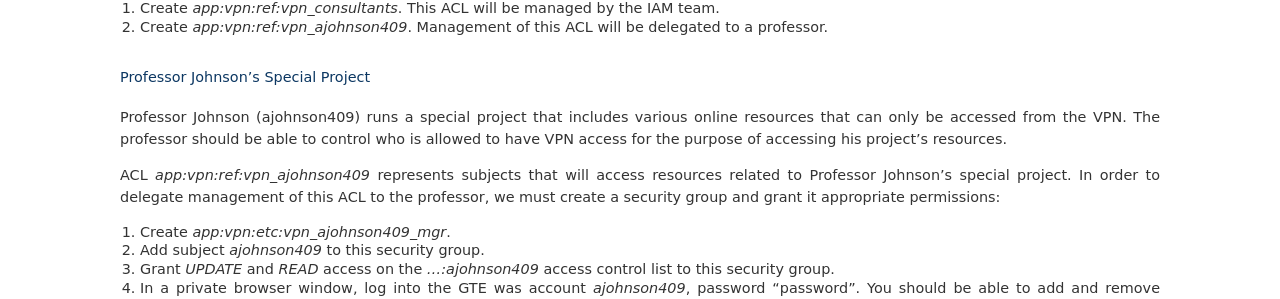
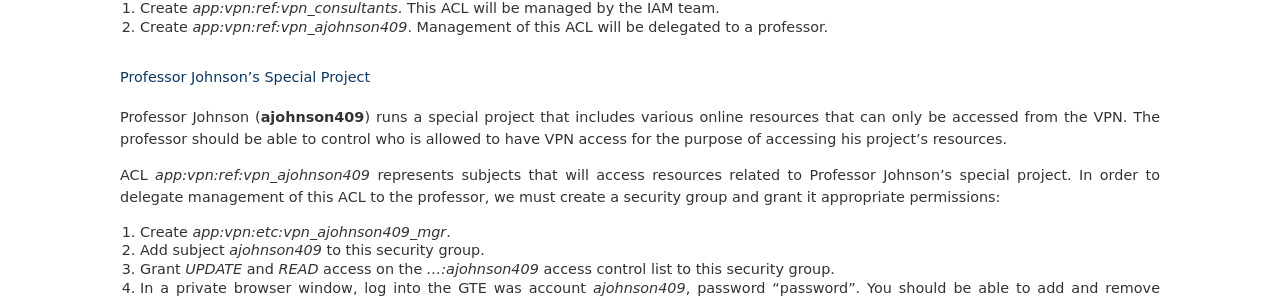
Before and after one commit to cwaldbieser/grouper401_docs, a Sphinx documentation site: the page built from docs/401.1.rst, in a window 1280 px wide and 900 px high, scrolled down 2364 px. Shown: the part 151-450 px from the top of the window. Built offline with Sphinx 7.4.7, drawn with Linux system fonts in a browser that asks for light colours.

Commit message:
Minor markup changes; kill smart quotes.

```diff
--- a/docs/401.1.rst
+++ b/docs/401.1.rst
@@ -9,7 +9,7 @@
 * Use group math and reference groups to analyze legacy authorization groups
 * Translate natural language policy into Grouper digital policy
 * Implement distributed access management
-* Use Grouper to answer access management questions such as “who” and “why”
+* Use Grouper to answer access management questions such as "who" and "why"
 
 --------------
 Lab Components
@@ -162,7 +162,7 @@
 Professor Johnson's Special Project
 +++++++++++++++++++++++++++++++++++
 
-Professor Johnson (ajohnson409) runs a special project that includes various online
+Professor Johnson (**ajohnson409**) runs a special project that includes various online
 resources that can only be accessed from the VPN.  The professor should be able to
 control who is allowed to have VPN access for the purpose of accessing his
 project's resources.
```
